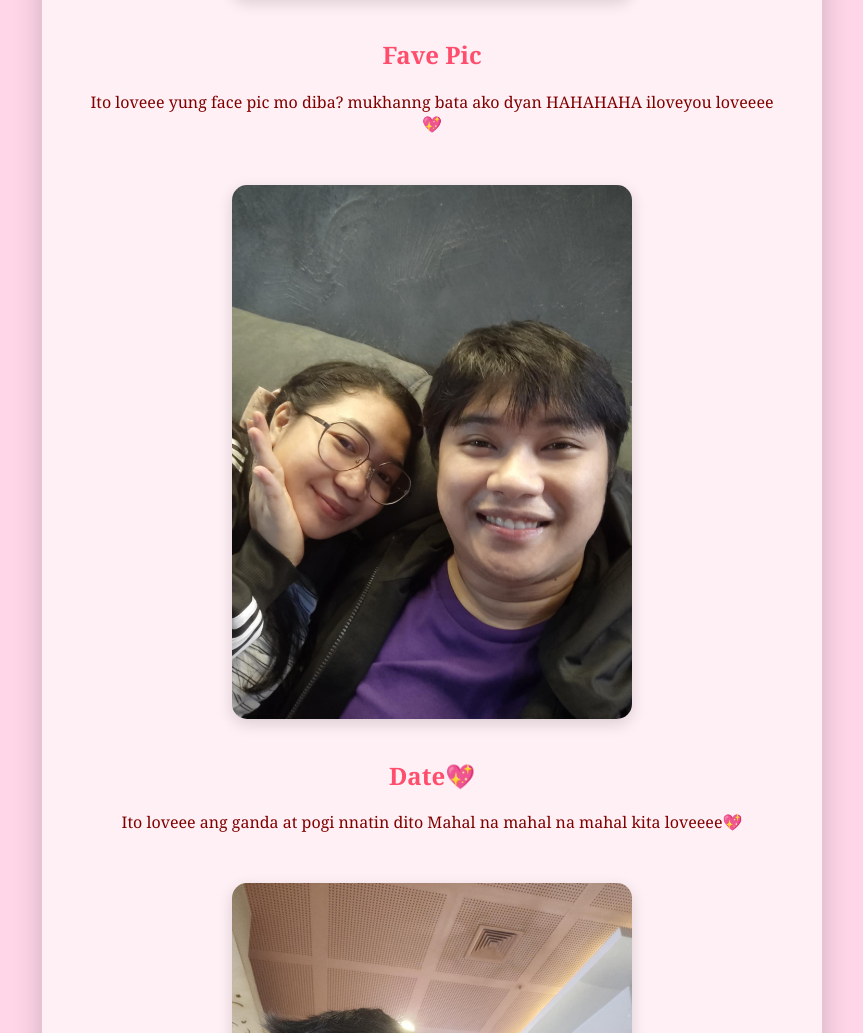
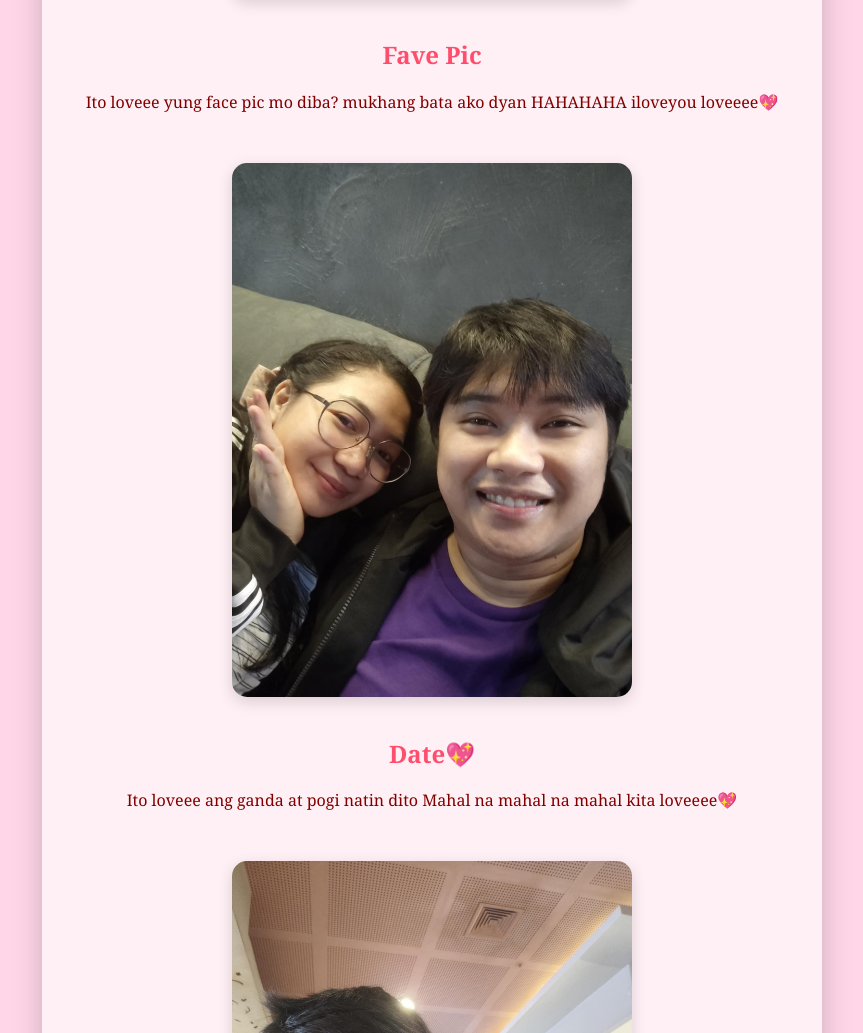
Before and after one commit to JasperCanon11/pics, a plain HTML site: page index.html in a window 1280 px wide. Shown: the part 5938-6971 px from the top of the page, without its empty margins (208-1071 px from the left). Drawn offline with Linux system fonts and the light colour scheme; files whose address does not match are found by name.

Commit message:
Update index.html

```diff
--- a/index.html
+++ b/index.html
@@ -160,7 +160,7 @@ h1 {
   <img src="C:\Documents & Files\Love/dday.jpg" alt="Memory 6">
   <h2>First Day💖</h2>
   <p>
-   Ayan yung sinagot mo na ako sa JCO iloveyouuu babyyy the best feelinng ever loveeee💖
+   Ayan yung sinagot mo na ako sa JCO iloveyouuu babyyy the best feeling ever loveeee💖
   </p>
 </div>
 
@@ -179,7 +179,7 @@ h1 {
   <img src="C:\Documents & Files\Love/dateee3.jpg" alt="Memory 8">
   <h2>Fave Pic</h2>
   <p>
-    Ito loveee yung face pic mo diba? mukhanng bata ako dyan HAHAHAHA iloveyou loveeee💖
+    Ito loveee yung face pic mo diba? mukhang bata ako dyan HAHAHAHA iloveyou loveeee💖
   </p>
 </div>
 
@@ -188,7 +188,7 @@ h1 {
   <img src="C:\Documents & Files\Love/babyyy.jpg" alt="Memory 9">
   <h2>Date💖</h2>
   <p>
-    Ito loveee ang ganda at pogi nnatin dito Mahal na mahal na mahal kita loveeee💖
+    Ito loveee ang ganda at pogi natin dito Mahal na mahal na mahal kita loveeee💖
   </p>
 </div>
 
```
